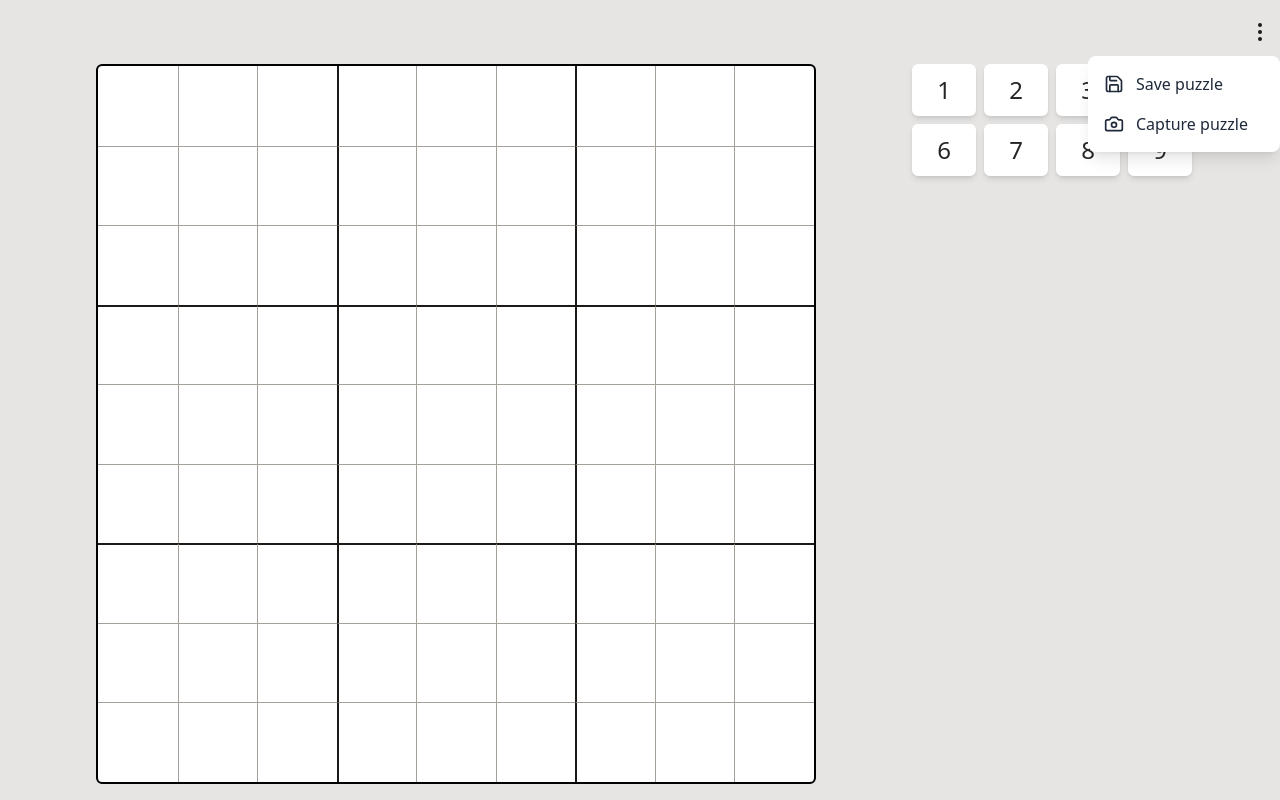
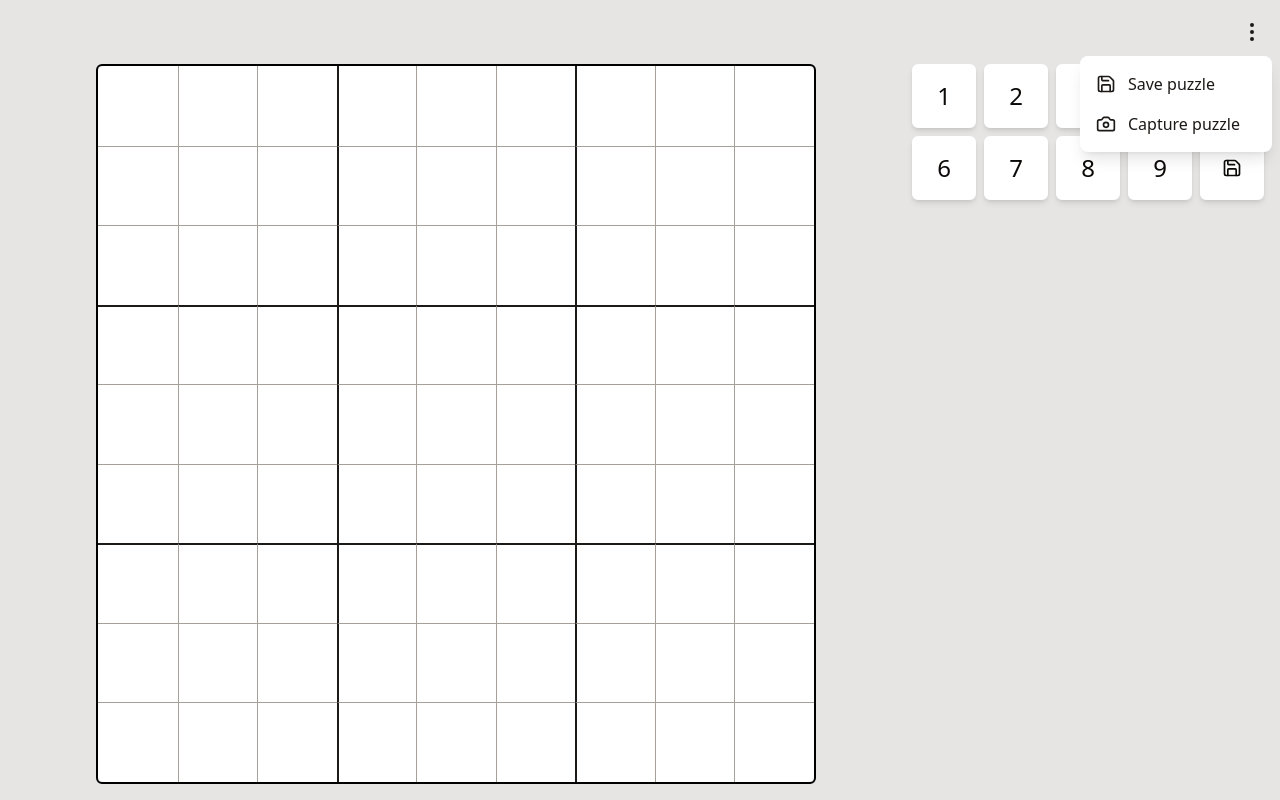
Before and after one commit to airburst/sudoku-solver, a React (Vite) app: page / in a window 1280 px wide. Both pictures are taken after a click on the button 1259 px from the left and 32 px from the top of the page. Built offline with nearby package versions, Linux system fonts and the light colour scheme.

Commit message:
feat: Highlight selected numbers

```diff
--- a/src/components/DropdownMenu.tsx
+++ b/src/components/DropdownMenu.tsx
@@ -1,6 +1,7 @@
-import { useState, useRef, useEffect, type ReactNode } from "react";
+import { useEffect, useRef, useState } from "react";
 import { createPortal } from "react-dom";
 import { MoreVertical } from "lucide-react";
+import type { ReactNode } from "react";
 
 export interface MenuItem {
   icon: ReactNode;
@@ -9,7 +10,7 @@ export interface MenuItem {
 }
 
 interface DropdownMenuProps {
-  items: MenuItem[];
+  items: Array<MenuItem>;
 }
 
 const DropdownMenu = ({ items }: DropdownMenuProps) => {
@@ -59,7 +60,7 @@ const DropdownMenu = ({ items }: DropdownMenuProps) => {
       <button
         ref={triggerRef}
         onClick={() => setIsOpen(!isOpen)}
-        className="p-2 hover:bg-gray-700 rounded-lg transition-colors"
+        className="p-2 hover:bg-stone-300 rounded-lg transition-colors"
         aria-label="Menu"
         aria-expanded={isOpen}
       >
@@ -80,7 +81,7 @@ const DropdownMenu = ({ items }: DropdownMenuProps) => {
                   item.onClick();
                   setIsOpen(false);
                 }}
-                className="w-full px-4 py-2 flex items-center gap-3 hover:bg-gray-100 text-gray-800 text-left"
+                className="w-full px-4 py-2 flex items-center gap-3 hover:bg-stone-300 text-stone-900 text-left"
               >
                 {item.icon}
                 <span>{item.label}</span>
--- a/src/components/Header.tsx
+++ b/src/components/Header.tsx
@@ -13,6 +13,7 @@ import {
 } from "@/features/puzzle/puzzleSlice";
 import { setImportState } from "@/features/import/importSlice";
 import solvePuzzle from "@/services/Solver";
+import { useHighlight } from "@/features/puzzle/HighlightContext";
 
 export default function Header() {
   const dispatch = useAppDispatch();
@@ -20,6 +21,12 @@ export default function Header() {
   const clock = useAppSelector((state) => state.puzzle.clock);
   const paused = useAppSelector((state) => state.puzzle.paused);
   const board = useAppSelector((state) => state.puzzle.board);
+  const { clearHighlight } = useHighlight();
+
+  const withClear = (fn: () => void) => () => {
+    clearHighlight();
+    fn();
+  };
 
   useEffect(() => {
     if (!locked || paused) return;
@@ -44,31 +51,31 @@ export default function Header() {
     {
       icon: <Save size={20} />,
       label: "Save puzzle",
-      onClick: () => dispatch(lockBoard()),
+      onClick: withClear(() => dispatch(lockBoard())),
     },
     {
       icon: <Camera size={20} />,
       label: "Capture puzzle",
-      onClick: () => dispatch(setImportState("capturing")),
+      onClick: withClear(() => dispatch(setImportState("capturing"))),
     },
   ];
 
   const playMenuItems = [
-    { icon: <Sparkles size={20} />, label: "Solve", onClick: handleSolve },
+    { icon: <Sparkles size={20} />, label: "Solve", onClick: withClear(handleSolve) },
     {
       icon: <RotateCcw size={20} />,
       label: "Start again",
-      onClick: () => dispatch(restart()),
+      onClick: withClear(() => dispatch(restart())),
     },
     {
       icon: <Plus size={20} />,
       label: "New puzzle",
-      onClick: () => dispatch(reset()),
+      onClick: withClear(() => dispatch(reset())),
     },
     {
       icon: <Camera size={20} />,
       label: "Capture puzzle",
-      onClick: () => dispatch(setImportState("capturing")),
+      onClick: withClear(() => dispatch(setImportState("capturing"))),
     },
   ];
 
@@ -82,7 +89,7 @@ export default function Header() {
           <PauseButton onClick={() => dispatch(pause())} />
         </div>
       )}
-      <div className="col-start-3 justify-end flex">
+      <div className="col-start-3 justify-end flex px-2">
         <DropdownMenu items={menuItems} />
       </div>
     </header>
--- a/src/features/puzzle/Cell.tsx
+++ b/src/features/puzzle/Cell.tsx
@@ -10,17 +10,48 @@ interface CellProps {
   col: number;
   onKeyDown?: (e: KeyboardEvent<HTMLDivElement>) => void;
   onKeyUp?: (e: KeyboardEvent<HTMLDivElement>) => void;
+  highlightValue?: number | null;
+  highlightCell?: { row: number; col: number } | null;
+  onCellClick?: (row: number, col: number, cell: CellType) => void;
 }
 
-const Cell = ({ data, row = 0, col = 0, onKeyDown, onKeyUp }: CellProps) => {
+const Cell = ({
+  data,
+  row = 0,
+  col = 0,
+  onKeyDown,
+  onKeyUp,
+  highlightValue,
+  highlightCell,
+  onCellClick,
+}: CellProps) => {
   const locked = useAppSelector((state) => state.puzzle.locked);
   const isDragging = useAppSelector((state) => state.puzzle.isDragging);
   const dispatch = useAppDispatch();
   const hasSetValue = locked && data.fixedVal !== 0;
 
+  // Highlight logic
+  const cellValue = data.fixedVal || data.val;
+  const isSameValue = highlightValue && cellValue === highlightValue;
+  const inHighlightRow = highlightCell?.row === row;
+  const inHighlightCol = highlightCell?.col === col;
+  const inHighlightBox =
+    highlightCell &&
+    Math.floor(row / 3) === Math.floor(highlightCell.row / 3) &&
+    Math.floor(col / 3) === Math.floor(highlightCell.col / 3);
+  const isHighlightedCell =
+    highlightCell?.row === row && highlightCell.col === col;
+
+  const overlayClass = isSameValue
+    ? "bg-highlight/50"
+    : (inHighlightRow || inHighlightCol || inHighlightBox) && !isHighlightedCell
+      ? "bg-highlight/25"
+      : null;
+
   const handleClickCell = () => {
     dispatch(selectCell({ row, col }));
     dispatch(setDragging(true));
+    onCellClick?.(row, col, data);
   };
   const handleMouseUp = () => dispatch(setDragging(false));
   const handleMouseOver = () => {
@@ -67,7 +98,7 @@ const Cell = ({ data, row = 0, col = 0, onKeyDown, onKeyUp }: CellProps) => {
     <div
       className={cn(
         "relative flex flex-wrap items-center justify-center",
-        "text-[clamp(1rem,7cqw,4rem)] lg:text-[clamp(1.6rem,8cqw,6rem)] outline-none box-border",
+        "text-[clamp(1rem,7cqw,4rem)] lg:text-[clamp(1.6rem,8cqw,6rem)] outline-none box-border  font-extrabold",
         "aspect-square",
         borderTopClass,
         borderLeftClass,
@@ -82,6 +113,13 @@ const Cell = ({ data, row = 0, col = 0, onKeyDown, onKeyUp }: CellProps) => {
       onKeyDown={onKeyDown}
       onKeyUp={onKeyUp}
     >
+      {/* Highlight overlay */}
+      {overlayClass && (
+        <div
+          className={cn("absolute inset-0 pointer-events-none", overlayClass)}
+        />
+      )}
+
       {/* Notes grid */}
       {data.notes.length > 0 && !data.val && !data.fixedVal && (
         <div className="grid grid-cols-3 grid-rows-3 absolute inset-0">
@@ -107,9 +145,7 @@ const Cell = ({ data, row = 0, col = 0, onKeyDown, onKeyUp }: CellProps) => {
 
       {/* Fixed value (given clue) */}
       {data.fixedVal > 0 && (
-        <div className="absolute text-fixed font-extrabold">
-          {data.fixedVal}
-        </div>
+        <div className="absolute text-fixed">{data.fixedVal}</div>
       )}
     </div>
   );
--- a/src/features/puzzle/Controls/NumberControls.tsx
+++ b/src/features/puzzle/Controls/NumberControls.tsx
@@ -1,4 +1,9 @@
-import { setSelectedCellsNotes, setSelectedCellsValue } from "../puzzleSlice";
+import { Save } from "lucide-react";
+import {
+  lockBoard,
+  setSelectedCellsNotes,
+  setSelectedCellsValue,
+} from "../puzzleSlice";
 import Button from "@/components/Button";
 import { useAppDispatch, useAppSelector } from "@/hooks/redux";
 
@@ -21,11 +26,9 @@ const NumberControls = () => {
     }
   };
 
-  const gridRows = locked ? 4 : 5;
-
   return (
     <div
-      className={`grid grid-cols-[repeat(5,4rem)] gap-2 grid-rows-[repeat(${gridRows},4rem)] mt-2 lg:mt-0 mx-auto`}
+      className={`grid grid-cols-[repeat(5,4rem)] gap-2 grid-rows-[repeat(4,4rem)] mt-2 lg:mt-0 mx-auto`}
     >
       <Button primary onClick={() => setValue(1)}>
         1
@@ -55,7 +58,7 @@ const NumberControls = () => {
         9
       </Button>
 
-      {/* Delete button */}
+      {/* Delete button (locked mode) */}
       {locked && (
         <Button
           primary
@@ -65,6 +68,17 @@ const NumberControls = () => {
           X
         </Button>
       )}
+
+      {/* Save button (setup mode) */}
+      {!locked && (
+        <Button
+          primary
+          onClick={() => dispatch(lockBoard())}
+          className="flex items-center justify-center"
+        >
+          <Save size={20} />
+        </Button>
+      )}
     </div>
   );
 };
--- a/src/features/puzzle/Controls/index.tsx
+++ b/src/features/puzzle/Controls/index.tsx
@@ -2,13 +2,16 @@ import NumberControls from "./NumberControls";
 import NotesToggle from "./NotesToggle";
 import UndoButton from "./UndoButton";
 import { useAppSelector } from "@/hooks/redux";
+import { useHighlight } from "../HighlightContext";
 
 const Controls = () => {
   const locked = useAppSelector((state) => state.puzzle.locked);
+  const { clearHighlight } = useHighlight();
 
   return (
     <div
       className={`grid grid-cols-[repeat(5,4rem)] gap-2 grid-rows-[repeat(3,3rem)] mt-2 lg:mt-0 mx-auto`}
+      onClick={clearHighlight}
     >
       {locked && (
         <>
--- /dev/null
+++ b/src/features/puzzle/HighlightContext.tsx
@@ -0,0 +1,56 @@
+import { createContext, useContext, useState, type ReactNode } from "react";
+import type { Cell } from "@/types/puzzle";
+
+interface HighlightState {
+  cell: { row: number; col: number } | null;
+  value: number | null;
+}
+
+interface HighlightContextValue {
+  highlight: HighlightState;
+  setHighlight: (
+    row: number,
+    col: number,
+    cell: Cell,
+    locked: boolean,
+  ) => void;
+  clearHighlight: () => void;
+}
+
+const HighlightContext = createContext<HighlightContextValue | null>(null);
+
+export const HighlightProvider = ({ children }: { children: ReactNode }) => {
+  const [highlight, setHighlightState] = useState<HighlightState>({
+    cell: null,
+    value: null,
+  });
+
+  const setHighlight = (
+    row: number,
+    col: number,
+    cell: Cell,
+    locked: boolean,
+  ) => {
+    if (locked && cell.fixedVal > 0) {
+      setHighlightState({ cell: { row, col }, value: cell.fixedVal });
+    } else {
+      setHighlightState({ cell: null, value: null });
+    }
+  };
+
+  const clearHighlight = () => setHighlightState({ cell: null, value: null });
+
+  return (
+    <HighlightContext.Provider
+      value={{ highlight, setHighlight, clearHighlight }}
+    >
+      {children}
+    </HighlightContext.Provider>
+  );
+};
+
+export const useHighlight = () => {
+  const ctx = useContext(HighlightContext);
+  if (!ctx) throw new Error("useHighlight must be used within HighlightProvider");
+  return ctx;
+};
--- a/src/features/puzzle/PuzzleBoard.tsx
+++ b/src/features/puzzle/PuzzleBoard.tsx
@@ -9,12 +9,20 @@ import {
 } from "./puzzleSlice";
 import type { Direction } from "@/types/puzzle";
 import { useAppDispatch, useAppSelector } from "@/hooks/redux";
+import { useHighlight } from "./HighlightContext";
 
 const PuzzleBoard = () => {
   const boardData = useAppSelector((state) => state.puzzle.board);
   const locked = useAppSelector((state) => state.puzzle.locked);
   const mode = useAppSelector((state) => state.puzzle.mode);
   const dispatch = useAppDispatch();
+  const { highlight, setHighlight, clearHighlight } = useHighlight();
+
+  const handleCellClick = (
+    row: number,
+    col: number,
+    cell: Parameters<typeof setHighlight>[2],
+  ) => setHighlight(row, col, cell, locked);
 
   // This enables onPointerEnter to work on mobile
   useEffect(() => {
@@ -54,6 +62,7 @@ const PuzzleBoard = () => {
         break;
       case e.key === "Enter" || e.key === "Escape":
         dispatch(clearSelectedCells());
+        clearHighlight();
         break;
       case e.code === "Space":
         if (locked) {
@@ -81,6 +90,9 @@ const PuzzleBoard = () => {
             col={colIndex}
             data={cell}
             onKeyDown={handleKeyPress}
+            highlightValue={highlight.value}
+            highlightCell={highlight.cell}
+            onCellClick={handleCellClick}
           />
         )),
       )}
--- a/src/routes/__root.tsx
+++ b/src/routes/__root.tsx
@@ -3,13 +3,16 @@ import { Provider } from "react-redux";
 import { PersistGate } from "redux-persist/integration/react";
 import { store, persistor } from "@/store";
 import Header from "@/components/Header";
+import { HighlightProvider } from "@/features/puzzle/HighlightContext";
 
 export const Route = createRootRoute({
   component: () => (
     <Provider store={store}>
       <PersistGate loading={null} persistor={persistor}>
-        <Header />
-        <Outlet />
+        <HighlightProvider>
+          <Header />
+          <Outlet />
+        </HighlightProvider>
       </PersistGate>
     </Provider>
   ),
--- a/src/styles.css
+++ b/src/styles.css
@@ -6,13 +6,14 @@
   --spacing-cell-mobile: calc(100vw / 9 - 2px);
 
   /* Colors */
-  --color-fixed: #262626;
-  --color-guess: #464646;
-  --color-error: #f24556;
+  --color-fixed: oklch(14.7% 0.004 49.25);
+  --color-guess: oklch(54.6% 0.245 262.881);
+  --color-error: oklch(63.7% 0.237 25.331);
   --color-btn: #ffffff;
   --color-selected: #ffda01;
   --color-cell-border: #959594;
   --color-fixed-bg: #e6e6e6;
+  --color-highlight: #facc15;
 
   /* Font family */
   --font-family-sans:
```
Also changed, not shown: .ai-plans/highlight-fixed-cells.md (added), 1 other file (tests, documents, lock files or other folders).
